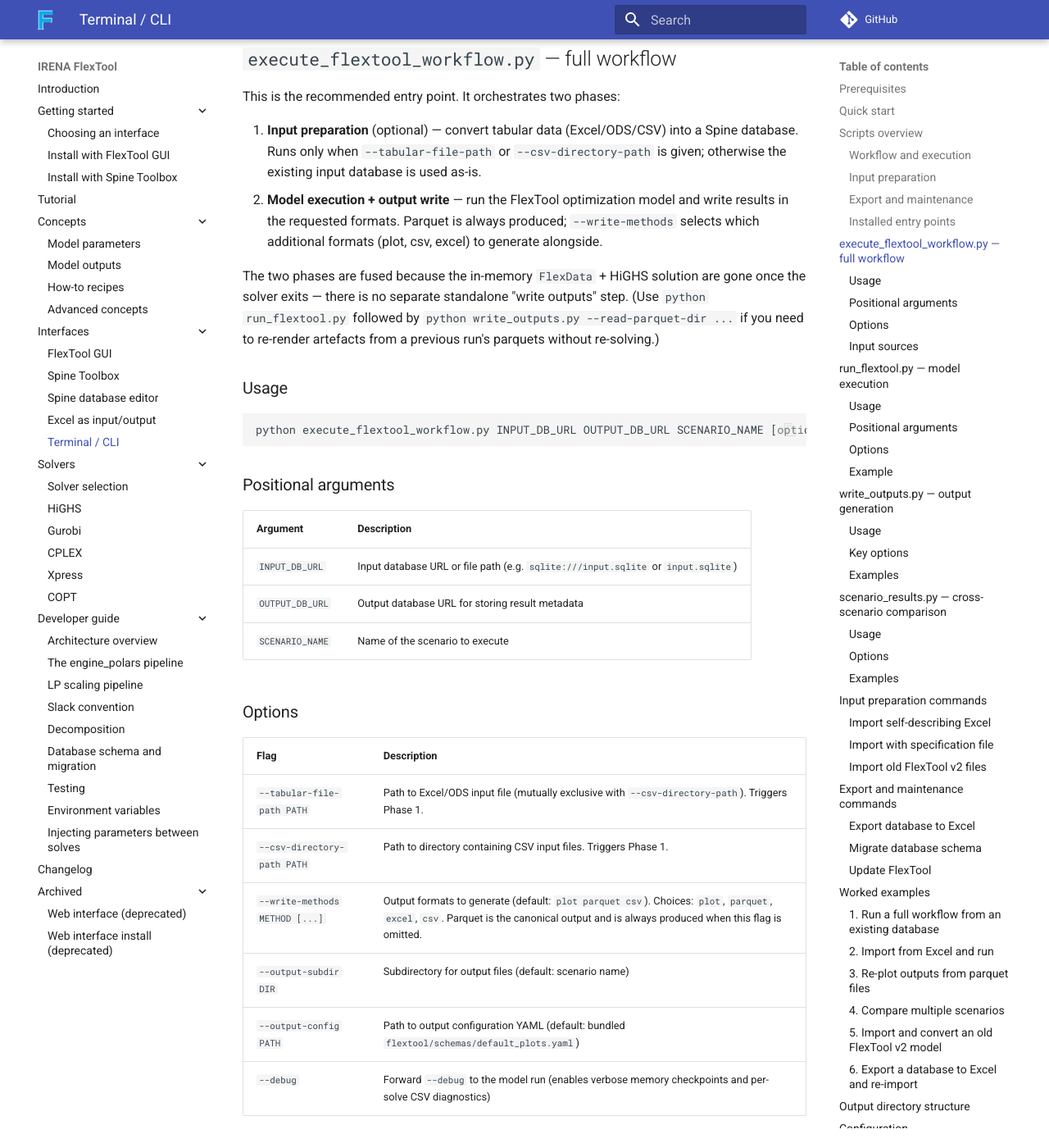
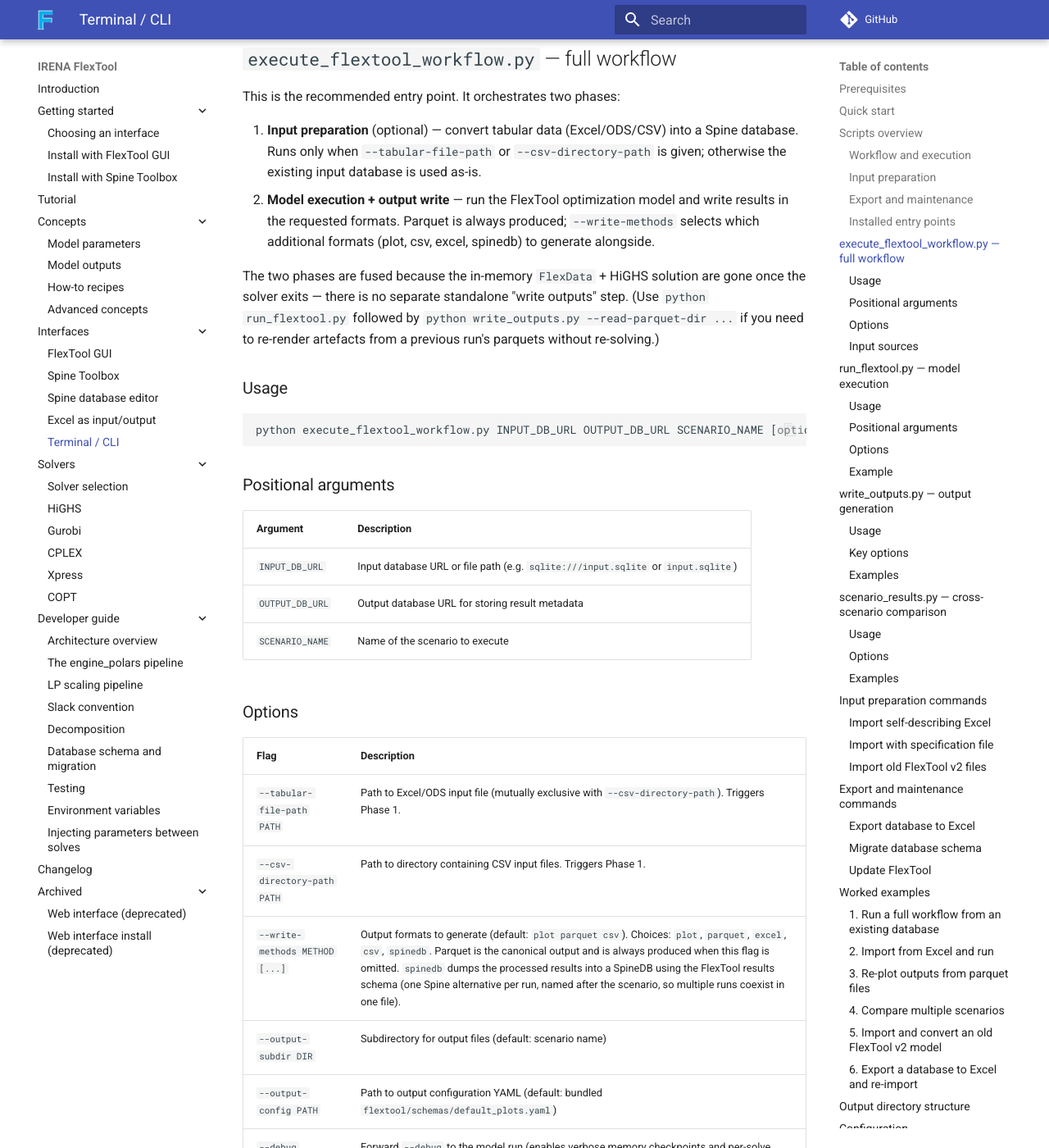
Before and after one commit to irena-flextool/flextool, an MkDocs documentation site: the page built from docs/terminal_workflow.md, in a window 1280 px wide and 1400 px high, scrolled down 2502 px. Shown: the whole window at 82% size. Built offline with MkDocs 1.6.1 and Material for MkDocs 9.7.7, drawn with Linux system fonts in a browser that asks for light colours; comment, search, counter and statistics services are not loaded; some of the changed text lies outside the part shown.

Commit message:
docs(outputs): document the spinedb write-method
Add spinedb to the --write-methods choices in terminal_workflow.md (and
replace the removed db stub), document --results-db-url, and add the
results.sqlite SpineDB row to the model-outputs table in results.md.

Co-Authored-By: Claude Opus 4.8 (1M context) <noreply@anthropic.com>

```diff
--- a/docs/terminal_workflow.md
+++ b/docs/terminal_workflow.md
@@ -81,7 +81,7 @@ After `pip install -e .` or `pip install .`, these commands are available direct
 This is the recommended entry point. It orchestrates two phases:
 
 1. **Input preparation** (optional) &mdash; convert tabular data (Excel/ODS/CSV) into a Spine database. Runs only when `--tabular-file-path` or `--csv-directory-path` is given; otherwise the existing input database is used as-is.
-2. **Model execution + output write** &mdash; run the FlexTool optimization model and write results in the requested formats. Parquet is always produced; `--write-methods` selects which additional formats (plot, csv, excel) to generate alongside.
+2. **Model execution + output write** &mdash; run the FlexTool optimization model and write results in the requested formats. Parquet is always produced; `--write-methods` selects which additional formats (plot, csv, excel, spinedb) to generate alongside.
 
 The two phases are fused because the in-memory `FlexData` + HiGHS solution are gone once the solver exits &mdash; there is no separate standalone "write outputs" step. (Use `python run_flextool.py` followed by `python write_outputs.py --read-parquet-dir ...` if you need to re-render artefacts from a previous run's parquets without re-solving.)
 
@@ -105,7 +105,7 @@ python execute_flextool_workflow.py INPUT_DB_URL OUTPUT_DB_URL SCENARIO_NAME [op
 |---|---|
 | `--tabular-file-path PATH` | Path to Excel/ODS input file (mutually exclusive with `--csv-directory-path`). Triggers Phase 1. |
 | `--csv-directory-path PATH` | Path to directory containing CSV input files. Triggers Phase 1. |
-| `--write-methods METHOD [...]` | Output formats to generate (default: `plot parquet csv`). Choices: `plot`, `parquet`, `excel`, `csv`. Parquet is the canonical output and is always produced when this flag is omitted. |
+| `--write-methods METHOD [...]` | Output formats to generate (default: `plot parquet csv`). Choices: `plot`, `parquet`, `excel`, `csv`, `spinedb`. Parquet is the canonical output and is always produced when this flag is omitted. `spinedb` dumps the processed results into a SpineDB using the FlexTool results schema (one Spine alternative per run, named after the scenario, so multiple runs coexist in one file). |
 | `--output-subdir DIR` | Subdirectory for output files (default: scenario name) |
 | `--output-config PATH` | Path to output configuration YAML (default: bundled `flextool/schemas/default_plots.yaml`) |
 | `--debug` | Forward `--debug` to the model run (enables verbose memory checkpoints and per-solve CSV diagnostics) |
@@ -161,7 +161,8 @@ python run_flextool.py INPUT_DB_URL [OUTPUT_DB_URL] [options]
 | `--scenario-name NAME` | Scenario name to execute (if omitted, uses the active DB filter) |
 | `--settings-db-url URL` | Settings DB consulted for post-processing defaults |
 | `--output-spreadsheet PATH` | Save results to a spreadsheet file |
-| `--write-methods METHOD [...]` | Output formats: `plot`, `parquet`, `excel`, `csv` (default: `plot parquet`) |
+| `--write-methods METHOD [...]` | Output formats: `plot`, `parquet`, `excel`, `csv`, `spinedb` (default: `plot parquet`) |
+| `--results-db-url URL` | Target SpineDB for the `spinedb` write-method (default: `<output-location>/results.sqlite`) |
 | `--output-config PATH` | Path to output configuration YAML (default: `templates/default_plots.yaml`) |
 | `--active-configs NAME [...]` | Which plot configuration sets to use (default: `default`) |
 | `--plot-rows START END` | First and last row to plot in time series (default: `0 167`) |
@@ -234,7 +235,8 @@ All arguments are optional. When run from the terminal, you typically provide `-
 | `--read-parquet-dir DIR` | Read from existing parquet files instead of raw CSVs (faster) |
 | `--config-path PATH` | Output configuration YAML (default: `templates/default_plots.yaml`) |
 | `--active-configs NAME [...]` | Which plot configuration sets to use (default: `default`) |
-| `--write-methods METHOD [...]` | Output formats: `plot`, `parquet`, `excel`, `db`, `csv` (default: `plot parquet excel`) |
+| `--write-methods METHOD [...]` | Output formats: `plot`, `parquet`, `excel`, `csv`, `spinedb` (default: `plot parquet excel`) |
+| `--results-db-url URL` | Target SpineDB for the `spinedb` write-method (default: `<output-location>/results.sqlite`). Note: `spinedb` needs the native solve path, so it is skipped (with a warning) when re-rendering via `--read-parquet-dir`. |
 | `--plot-rows START END` | First and last row to plot in time series (default: `0 167`) |
 | `--subdir DIR` | Subdirectory for outputs (default: scenario name) |
 | `--output-location DIR` | Root directory for input/output locations (default: flextool root); overridden by `--output-locations-db-url` |
```
Also changed, not shown: docs/results.md (+1 -0 lines).
